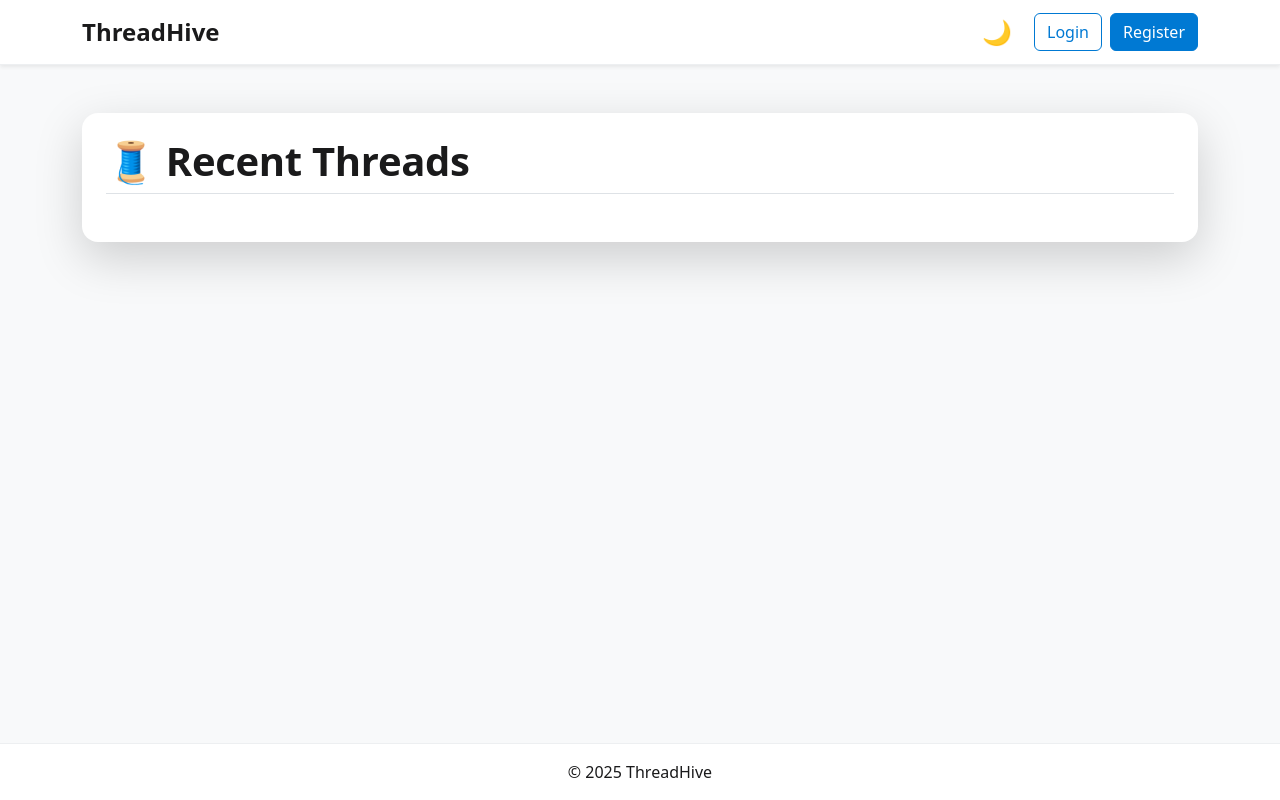
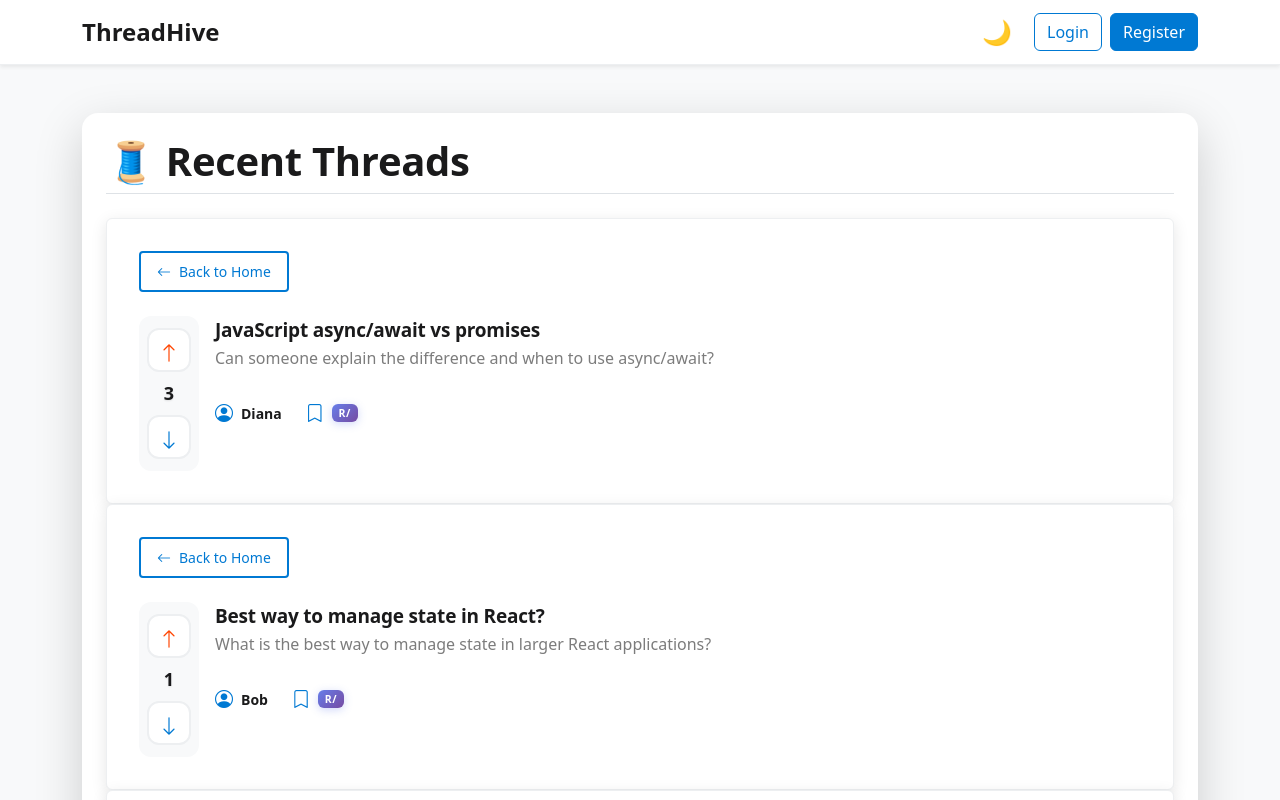
Before and after one commit to afilindr/threadhive-frontend-wk6, a React (Vite) app: page / in a window 1280 px wide. Built offline with nearby package versions, Linux system fonts and the light colour scheme.

Commit message:
Render thread cards

```diff
--- a/src/components/ThreadList/ThreadCard.jsx
+++ b/src/components/ThreadList/ThreadCard.jsx
@@ -14,8 +14,12 @@ export default function ThreadCard({ thread, goBack }) {
     alert("Downvote clicked!");
   };
 
+  const handleSelect = () => {
+    console.log('Thread selected:');
+  };
+
   return (
-    <Card className="single-thread-card">
+    <Card className="single-thread-card" onClick={handleSelect}>
       <Card.Body>
         <Button
           onClick={goBack}
--- a/src/components/ThreadList/ThreadList.jsx
+++ b/src/components/ThreadList/ThreadList.jsx
@@ -1,5 +1,6 @@
 import { Container } from "react-bootstrap";
 import './ThreadList.css';
+import ThreadCard from './ThreadCard.jsx';
 
 export default function ThreadList({ threads, onSelect }) {
   const handleUpvote = () => {
@@ -9,9 +10,14 @@ export default function ThreadList({ threads, onSelect }) {
     alert('Downvote clicked!');
   };
 
+  const cards = threads.map((thread) => {
+    return (
+      <ThreadCard key={thread._id} thread={thread}/>
+    )
+});
   return (
     <Container fluid className="px-0">
-      {/* Your Code Here  */}
+      {cards}
     </Container>
   );
 }
--- a/src/pages/User/Home.jsx
+++ b/src/pages/User/Home.jsx
@@ -23,7 +23,7 @@ export default function Home() {
         <h1 className="home-title mb-4 display-6 fw-semibold border-bottom pb-2">
           🧵 Recent Threads
         </h1>
-        {/* Your Code Here  */}
+        <ThreadList threads={recentThreads} onSelect={setSelectedThread} />
       </Card>
     </Container>
   );
```
Also changed, not shown: 1 other file (tests, documents, lock files or other folders).
